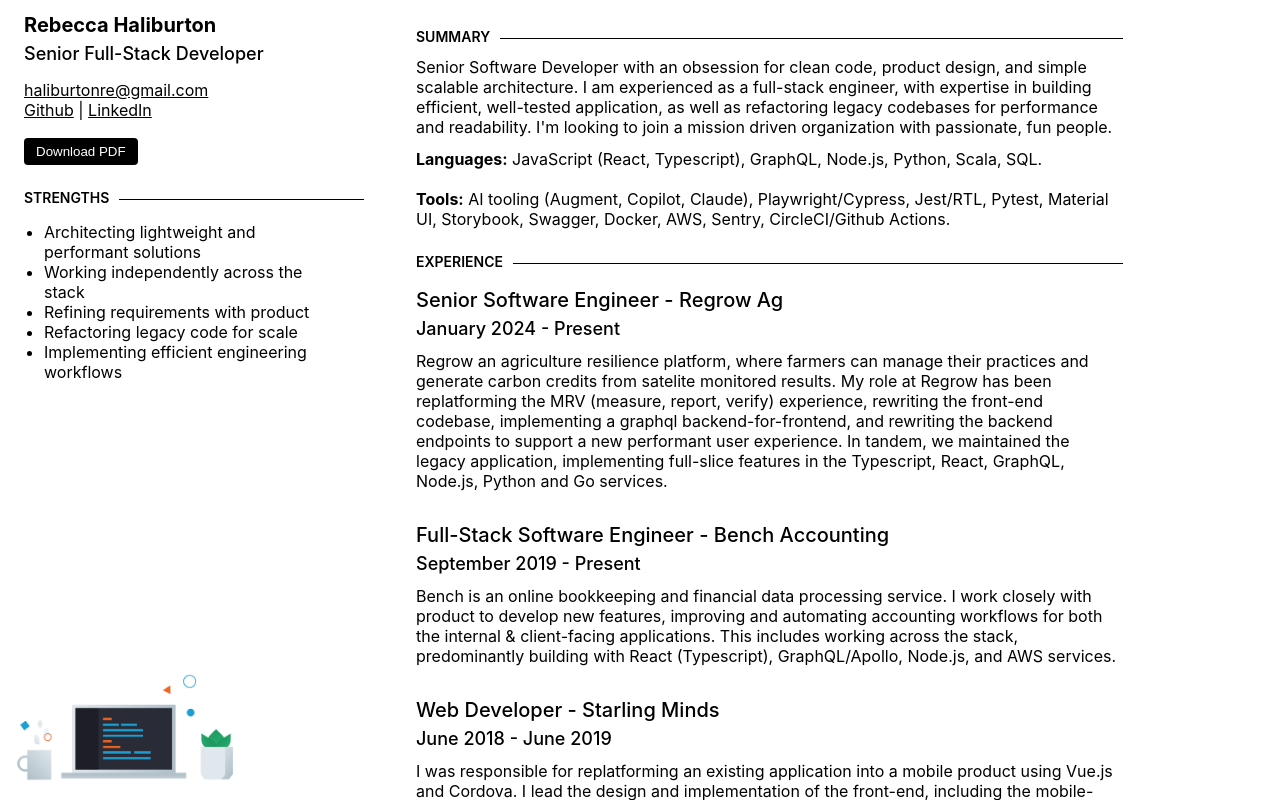
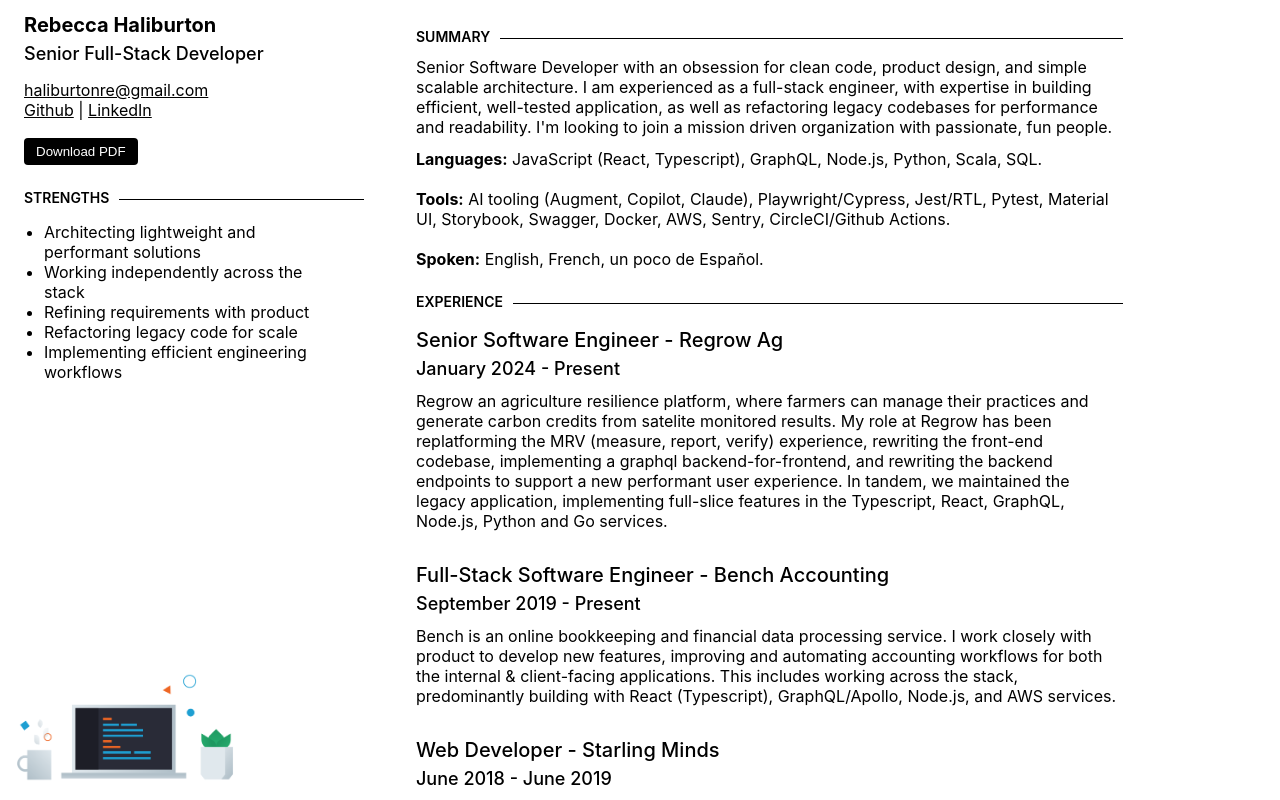
Before and after one commit to drhaliburton/portfolio, a React (Create React App) app: page / in a window 1280 px wide. Shown: the top 800 px of the page. Built offline with nearby package versions, Linux system fonts and the light colour scheme.

Commit message:
add languages

```diff
--- a/src/App.tsx
+++ b/src/App.tsx
@@ -11,13 +11,12 @@ const Page = styled.div`
   h1 {
     font-size: 20px;
     margin-bottom: 6px;
-       > a {
+    > a {
       text-decoration: none;
       &:hover {
         text-decoration: underline;
       }
-     }
-
+    }
   }
 
   h2 {
--- a/src/components/Resume.tsx
+++ b/src/components/Resume.tsx
@@ -53,7 +53,8 @@ const Resume = ({ scrollRef }: { scrollRef: MutableRefObject<any> }) => {
       <p>{summary}</p>
       <p>
         <b>Languages:</b> {stack.languages}.<br /><br />
-        <b>Tools:</b> {stack.tools}.
+        <b>Tools:</b> {stack.tools}.<br /><br />
+        <b>Spoken:</b> {stack.spoken}.
       </p>
       <Spacer />
       <Title title="Experience" />
```
